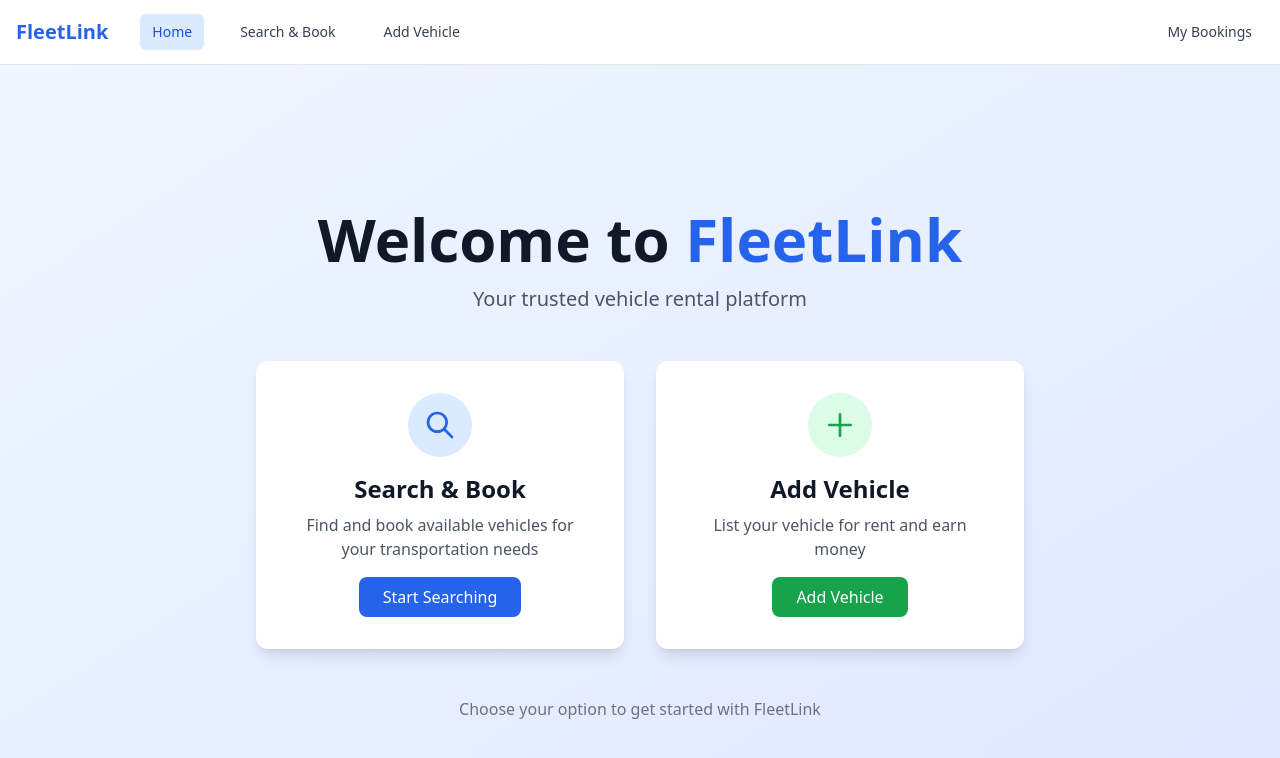
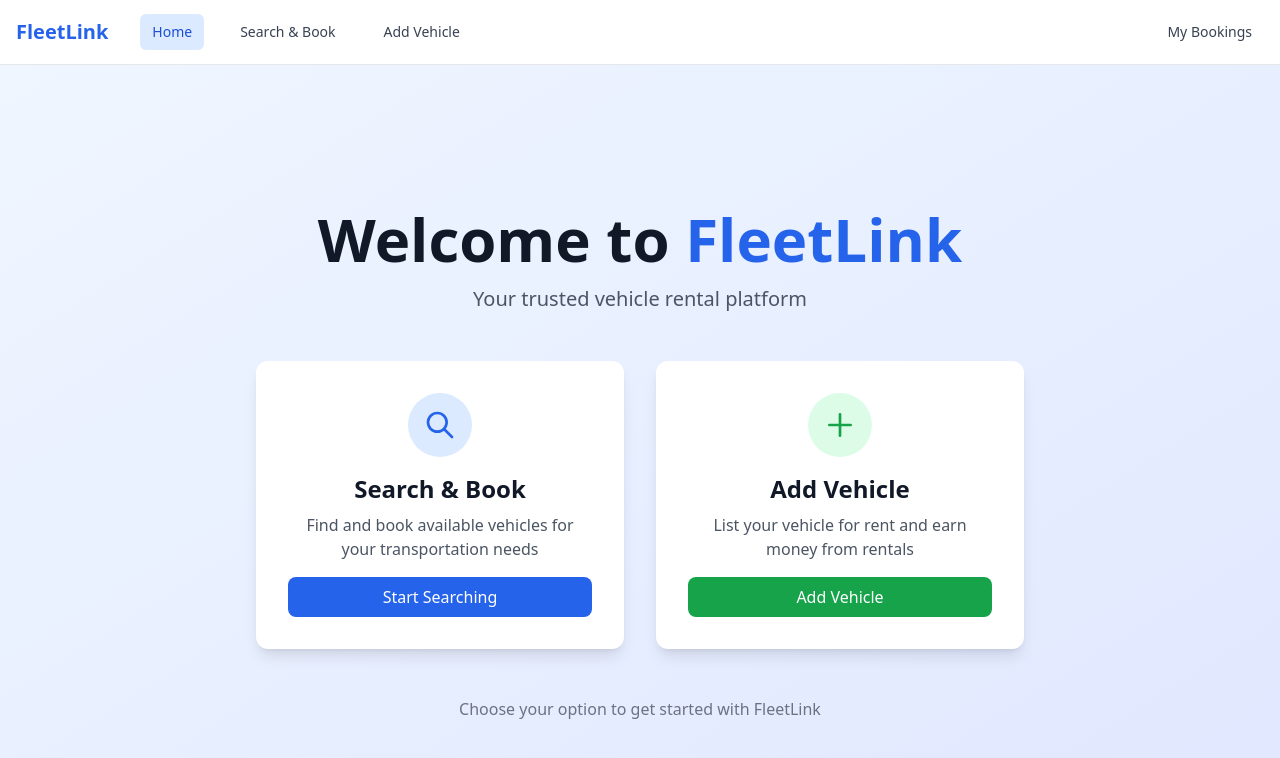
Before and after one commit to Somye55/knovator_assignment, a Next.js app in the folder frontend/: page / in a window 1280 px wide. Shown: the top 758 px of the page. Built offline with nearby package versions, Linux system fonts and the light colour scheme.

Commit message:
fix: fixed the alignment of section content

```diff
--- a/frontend/components/HomePage.tsx
+++ b/frontend/components/HomePage.tsx
@@ -13,12 +13,12 @@ export default function HomePage() {
           </p>
         </div>
 
-        <div className="grid md:grid-cols-2 gap-8 max-w-3xl mx-auto">
+        <div className="grid md:grid-cols-2 gap-8 max-w-3xl mx-auto items-stretch">
           <Link
             href="/search-book"
-            className="group block bg-white rounded-xl shadow-lg p-8 hover:shadow-xl transition-all duration-300 transform hover:-translate-y-1"
+            className="group block bg-white rounded-xl shadow-lg p-8 h-full hover:shadow-xl transition-all duration-300 transform hover:-translate-y-1"
           >
-            <div className="text-center">
+            <div className="text-center flex flex-col h-full justify-between">
               <div className="w-16 h-16 bg-blue-100 rounded-full flex items-center justify-center mx-auto mb-4 group-hover:bg-blue-200 transition-colors">
                 <svg className="w-8 h-8 text-blue-600" fill="none" stroke="currentColor" viewBox="0 0 24 24">
                   <path strokeLinecap="round" strokeLinejoin="round" strokeWidth={2} d="M21 21l-6-6m2-5a7 7 0 11-14 0 7 7 0 0114 0z" />
@@ -34,16 +34,16 @@ export default function HomePage() {
 
           <Link
             href="/add-vehicle"
-            className="group block bg-white rounded-xl shadow-lg p-8 hover:shadow-xl transition-all duration-300 transform hover:-translate-y-1"
+            className="group block bg-white rounded-xl shadow-lg p-8 h-full hover:shadow-xl transition-all duration-300 transform hover:-translate-y-1"
           >
-            <div className="text-center">
+            <div className="text-center flex flex-col h-full justify-between">
               <div className="w-16 h-16 bg-green-100 rounded-full flex items-center justify-center mx-auto mb-4 group-hover:bg-green-200 transition-colors">
                 <svg className="w-8 h-8 text-green-600" fill="none" stroke="currentColor" viewBox="0 0 24 24">
                   <path strokeLinecap="round" strokeLinejoin="round" strokeWidth={2} d="M12 4v16m8-8H4" />
                 </svg>
               </div>
               <h2 className="text-2xl font-semibold text-gray-900 mb-2">Add Vehicle</h2>
-              <p className="text-gray-600 mb-4">List your vehicle for rent and earn money</p>
+              <p className="text-gray-600 mb-4">List your vehicle for rent and earn money from rentals</p>
               <button className="bg-green-600 text-white px-6 py-2 rounded-lg hover:bg-green-700 transition-colors duration-200 font-medium">
                 Add Vehicle
               </button>
```
